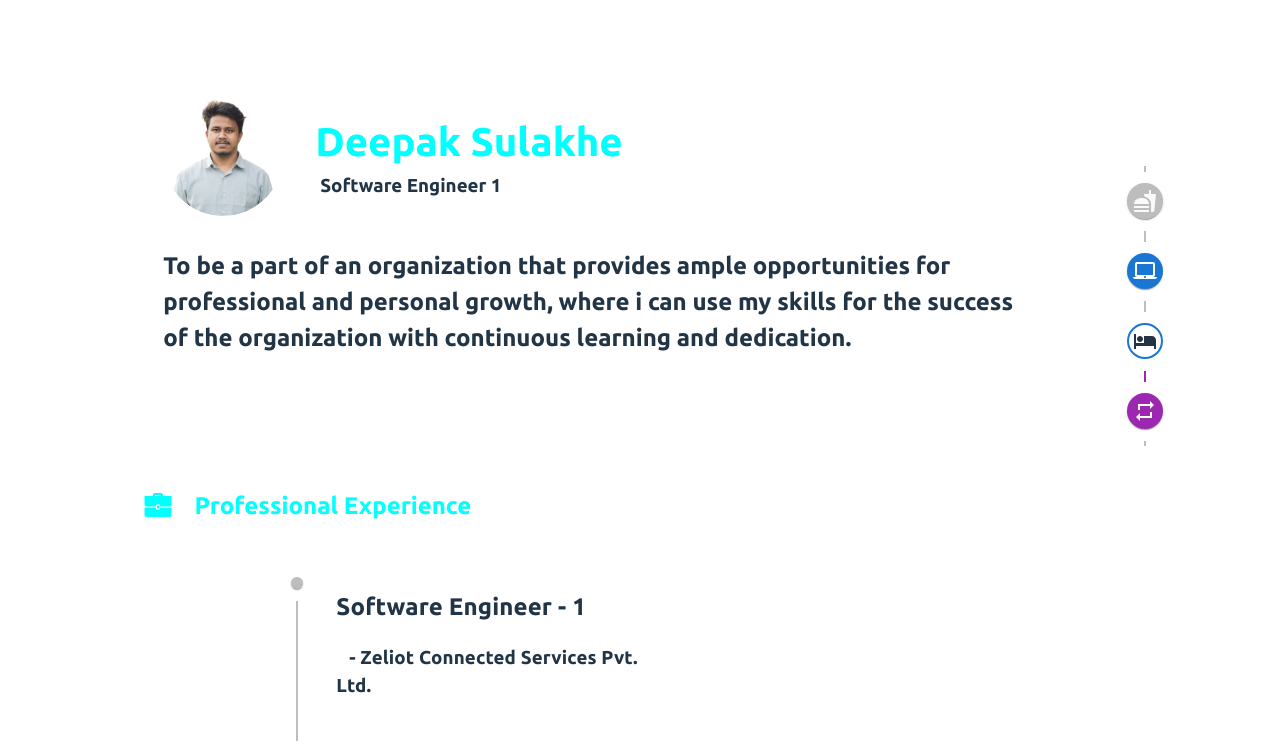
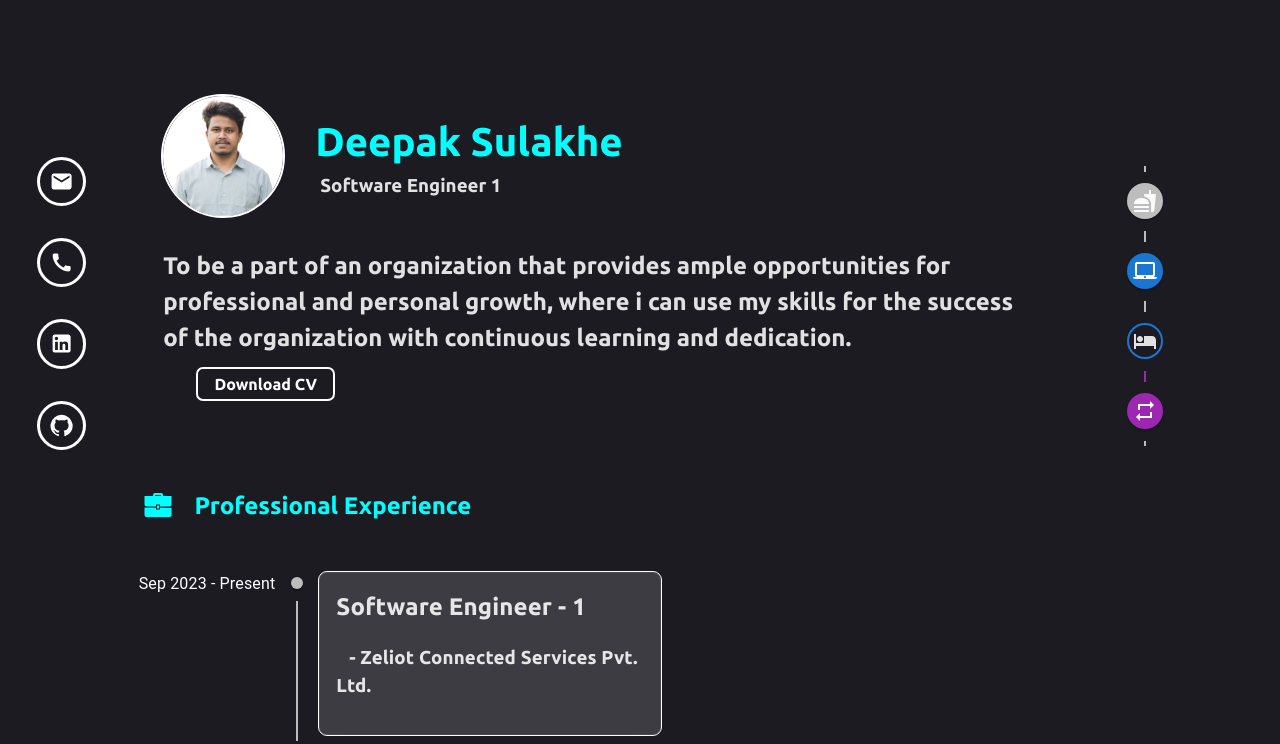
Before and after one commit to deepaksulakheds/deepaksulakheds.github.io, a React (Vite) app: page / in a window 1280 px wide. Shown: the top 744 px of the page. Built offline with nearby package versions, Linux system fonts and the light colour scheme.

Commit message:
changed bg color.

```diff
--- a/src/index.css
+++ b/src/index.css
@@ -1,7 +1,7 @@
 @import url("https://fonts.googleapis.com/css?family=Ubuntu:400,700,bold&display=swap");
 
 :root {
-  font-family: 'Ubuntu';
+  font-family: "Ubuntu";
   line-height: 1.5;
   font-weight: 400;
 
@@ -27,6 +27,7 @@
 
 body {
   min-width: 800px;
+  background-color: #1c1b22;
 }
 
 h1 {
@@ -53,7 +54,7 @@
   outline: 4px auto -webkit-focus-ring-color;
 }
 
-@media (prefers-color-scheme: light) {
+/* @media (prefers-color-scheme: light) {
   :root {
     color: #213547;
     background-color: #ffffff;
@@ -64,4 +65,4 @@
   button {
     background-color: #f9f9f9;
   }
-}
+} */
```
